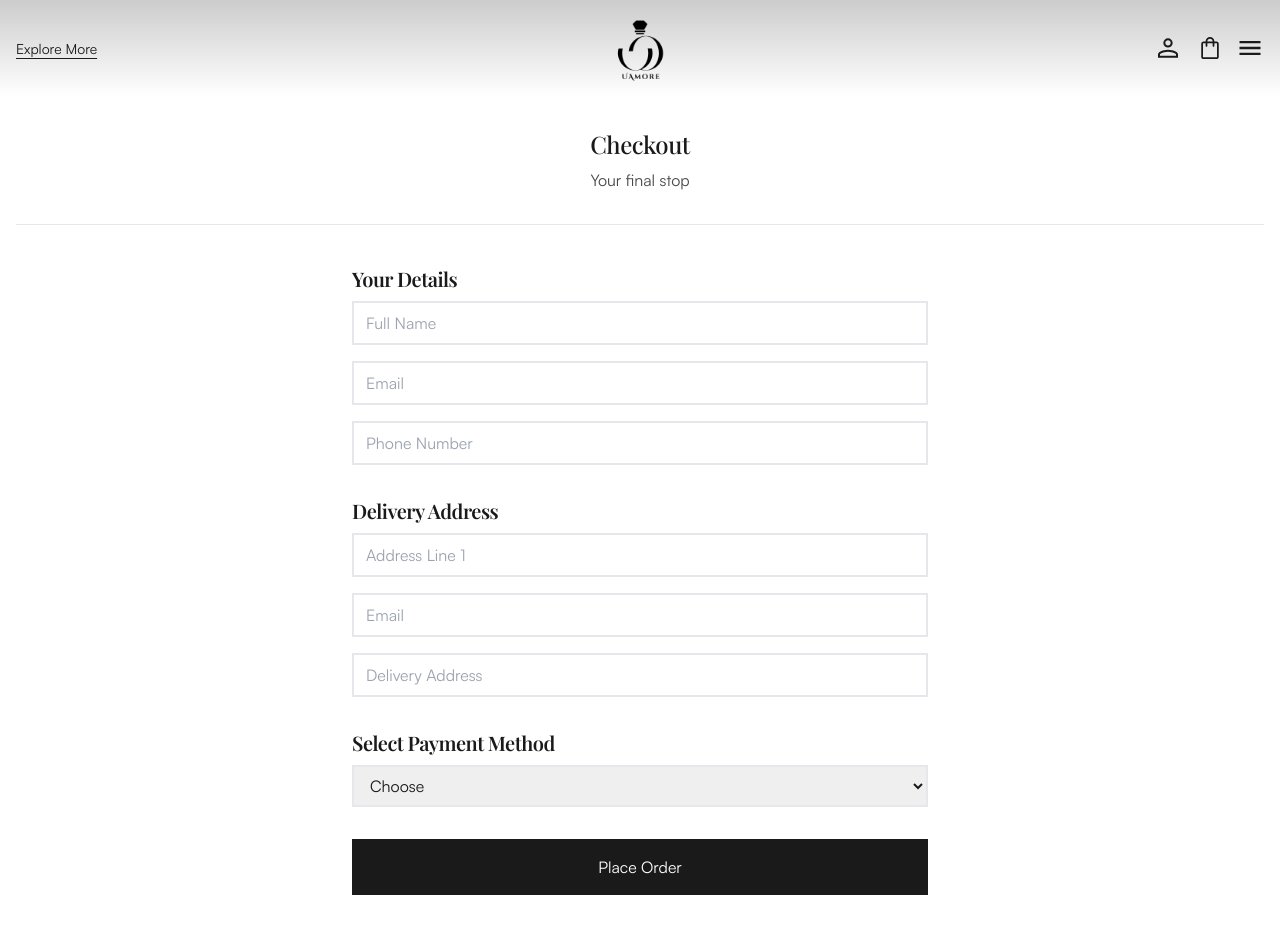
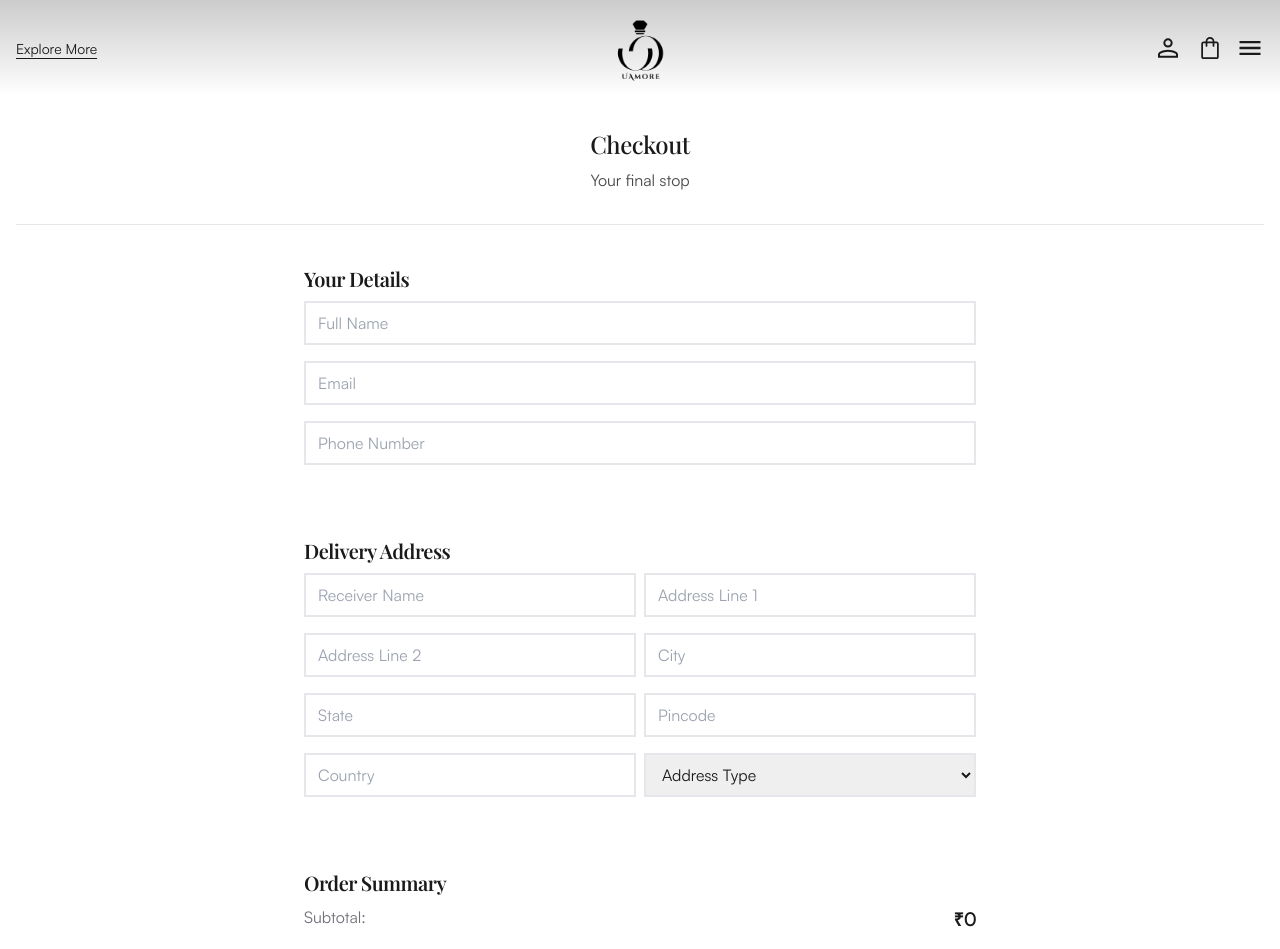
Before and after one commit to w-udhav/uamore-frontend, a React (Vite) app: page /checkout in a window 1280 px wide. Shown: the top 949 px of the page. Built offline with nearby package versions, Linux system fonts and the light colour scheme; a web font is replaced by a local one.

Commit message:
payment integration: WOP

```diff
--- a/src/pages/Checkout.jsx
+++ b/src/pages/Checkout.jsx
@@ -1,25 +1,57 @@
-import React, { useState } from "react";
+import React, { useEffect, useState } from "react";
 import MainLayout from "../components/layout/MainLayout";
 import { useCart } from "../contexts/CartContext";
 import { useNavigate } from "react-router-dom";
 import { useAuth } from "../contexts/AuthContext";
 import PageHeaders from "../components/ui/PageHeaders";
+import axiosInstance from "../utils/axiosInstance";
+import logo from "../assets/logos/logo_black.png";
 
 export default function Checkout() {
-  const { cart, calculateCartValue } = useCart();
-  const { user } = useAuth();
+  const { cart, calculateCartValue, cartReciept } = useCart();
+  const { subtotal, total, couponDiscount: discount, gst } = cartReciept();
+
+  const { isLoggedIn, user, getDetails, addAddress } = useAuth();
 
   const navigate = useNavigate();
 
   const [userDetails, setUserDetails] = useState({
-    name: user?.name,
-    email: user?.email,
-    addressLine1: "",
-    addressLine2: "",
-    postalCode: "",
+    name: user?.name ?? "",
+    email: user?.email ?? "",
+    phone: user?.phone ?? "",
+
+    receiverName: user?.addresses[0]?.receiverName ?? "",
+    addressLine1: user?.addresses[0]?.addressLine1 ?? "",
+    addressLine2: user?.addresses[0]?.addressLine2 ?? "",
+    city: user?.addresses[0]?.city ?? "",
+    state: user?.addresses[0]?.state ?? "",
+    addressType: user?.addresses[0]?.addressType ?? "",
+    pincode: user?.addresses[0]?.pincode ?? "",
+    country: user?.addresses[0]?.country ?? "",
   });
+  let flag = true;
+  const handleAddress = async () => {
+    const address = {
+      receiverName: userDetails.receiverName,
+      addressLine1: userDetails.addressLine1,
+      addressLine2: userDetails.addressLine2,
+      city: userDetails.city,
+      state: userDetails.state,
+      addressType: userDetails.addressType,
+      pincode: userDetails.pincode,
+      country: userDetails.country,
+    };
 
-  const [paymentMethod, setPaymentMethod] = useState("");
+    if (flag) {
+      try {
+        const res = await addAddress(address);
+        if (res.status === 200) {
+          console.log("success");
+        }
+        flag = false;
+      } catch (error) {}
+    }
+  };
 
   const loadRazorpay = () => {
     return new Promise((resolve) => {
@@ -32,13 +64,18 @@ export default function Checkout() {
   };
 
   const handlePlaceOrder = async () => {
-    if (!userDetails.name || !userDetails.email || !userDetails.addressLine1) {
+    if (
+      !userDetails.name ||
+      !userDetails.email ||
+      !userDetails.phone ||
+      !userDetails.addressLine1 ||
+      !userDetails.addressLine2 ||
+      !userDetails.addressType ||
+      !userDetails.city ||
+      !userDetails.country ||
+      !userDetails.state
+    ) {
       alert("Please fill all details");
-      return;
-    }
-
-    if (!paymentMethod) {
-      alert("Select a payment method");
       return;
     }
 
@@ -49,35 +86,88 @@ export default function Checkout() {
     }
 
     // Call backend to create an order
-    const orderData = await fetch("/api/create-order", {
-      method: "POST",
-      headers: { "Content-Type": "application/json" },
-      body: JSON.stringify({
-        amount: calculateCartValue() * 100, // Razorpay expects amount in paise
-        currency: "INR",
-        receipt: `receipt_${Math.random()}`,
-      }),
-    }).then((res) => res.json());
+    let orderData;
+
+    if (isLoggedIn) {
+      orderData = await axiosInstance.post("/api/v1/order", {
+        Address: {
+          receiverName: userDetails.receiverName,
+          addressLine1: userDetails.addressLine1,
+          addressLine2: userDetails.addressLine2,
+          city: userDetails.city,
+          state: userDetails.state,
+          addressType: userDetails.addressType,
+          pincode: userDetails.pincode,
+          country: userDetails.country,
+        },
+      });
+    } else {
+      let cartItems = [];
+      cartItems.map((item) => {
+        cartItems.push({
+          product: {
+            id: item._id,
+            name: item.name,
+            title: item.title,
+            subtitle: item.subtitle,
+            price: item.price,
+          },
+          quantity: item.quantity,
+        });
+      });
+      orderData = await axiosInstance.post("/api/v1/order-guest", {
+        Address: {
+          receiverName: userDetails.receiverName,
+          addressLine1: userDetails.addressLine1,
+          addressLine2: userDetails.addressLine2,
+          city: userDetails.city,
+          state: userDetails.state,
+          addressType: userDetails.addressType,
+          pincode: userDetails.pincode,
+          country: userDetails.country,
+        },
+        phone: userDetails?.phone,
+        cartItems: cartItems,
+        name: userDetails?.name,
+        email: userDetails?.email,
+      });
+    }
 
     const options = {
-      key: "YOUR_RAZORPAY_KEY_ID",
-      amount: orderData.amount,
-      currency: orderData.currency,
-      name: "UAmore",
-      description: "Order Payment",
-      image: "../assets/logos/logo_black.png",
-      order_id: orderData.id,
+      key: import.meta.env.VITE_RAZORPAY_KEY,
+      KeySecret: import.meta.env.VITE_RAZORPAY_KEY_SECRET,
+      amount: orderData?.data?.totalPrice * 100,
+      currency: "INR",
+      name: userDetails.name,
+      description: "UAmore transaction",
+      image: { logo },
+      order_id: orderData?.data?.paymentInfo?.gatewayOrderId,
       handler: async function (response) {
-        alert("Payment Successful");
-        navigate("/success");
+        const data = {
+          orderCreationId: orderData?.data?.paymentInfo?.gatewayOrderId,
+          razorpayPaymentId: response.razorpay_payment_id,
+          razorpayOrderId: response.razorpay_order_id,
+          razorpaySignature: response.razorpay_signature,
+        };
+        console.log(response);
+
+        const result = await axiosInstance.post(
+          "/api/v1/verify-purchase",
+          data
+        );
+
+        alert(result.data.msg);
       },
       prefill: {
         name: userDetails.name,
         email: userDetails.email,
-        contact: userDetails.phoneNumber,
+        contact: userDetails.phone,
+      },
+      notes: {
+        address: "UAmore",
       },
       theme: {
-        color: "#3399cc",
+        color: "#61dafb",
       },
     };
 
@@ -85,10 +175,14 @@ export default function Checkout() {
     paymentObject.open();
   };
 
+  useEffect(() => {
+    getDetails();
+  }, []);
+
   return (
     <MainLayout className="mt-24 ">
       <PageHeaders title="Checkout" subtitle="Your final stop" />
-      <div className="min-h-svh py-10 max-w-xl mx-auto">
+      <div className="min-h-svh py-10 max-w-2xl mx-auto flex flex-col gap-10">
         {/* User Details */}
         <div className="mb-6">
           <h2 className="text-xl font-semibold">Your Details</h2>
@@ -99,7 +193,8 @@ export default function Checkout() {
             onChange={(e) =>
               setUserDetails({ ...userDetails, name: e.target.value })
             }
-            className="w-full border-2 px-3 py-2 my-2"
+            className="w-full border-2 px-3 py-2 my-2 h-11"
+            required
           />
           <input
             type="email"
@@ -108,64 +203,141 @@ export default function Checkout() {
             onChange={(e) =>
               setUserDetails({ ...userDetails, email: e.target.value })
             }
-            className="w-full border-2 px-3 py-2 my-2"
+            className="w-full border-2 px-3 py-2 my-2 h-11"
           />
           <input
             type="number"
             placeholder="Phone Number"
-            value={userDetails.email}
+            value={userDetails.phone}
             onChange={(e) =>
-              setUserDetails({ ...userDetails, email: e.target.value })
+              setUserDetails({ ...userDetails, phone: e.target.value })
             }
-            className="w-full border-2 px-3 py-2 my-2"
+            className="w-full border-2 px-3 py-2 my-2 h-11"
+            required
           />
         </div>
 
         {/* Address */}
         <div className="mb-6">
           <h2 className="text-xl font-semibold">Delivery Address</h2>
+          <div className="grid grid-cols-2 gap-x-2">
+            <input
+              type="text"
+              placeholder="Receiver Name"
+              value={userDetails.receiverName}
+              onChange={(e) =>
+                setUserDetails({ ...userDetails, receiverName: e.target.value })
+              }
+              className="w-full border-2 px-3 py-2 my-2 h-11"
+            />
             <input
               type="text"
               placeholder="Address Line 1"
-            value={userDetails.name}
+              value={userDetails.addressLine1}
               onChange={(e) =>
-              setUserDetails({ ...userDetails, name: e.target.value })
+                setUserDetails({ ...userDetails, addressLine1: e.target.value })
               }
-            className="w-full border-2 px-3 py-2 my-2"
-          />
-          <input
-            type="email"
-            placeholder="Email"
-            value={userDetails.email}
-            onChange={(e) =>
-              setUserDetails({ ...userDetails, email: e.target.value })
-            }
-            className="w-full border-2 px-3 py-2 my-2"
+              className="w-full border-2 px-3 py-2 my-2 h-11"
             />
             <input
               type="text"
-            placeholder="Delivery Address"
-            value={userDetails.address}
+              placeholder="Address Line 2"
+              value={userDetails.addressLine2}
               onChange={(e) =>
-              setUserDetails({ ...userDetails, address: e.target.value })
+                setUserDetails({ ...userDetails, addressLine2: e.target.value })
               }
-            className="w-full border-2 px-3 py-2 my-2"
+              className="w-full border-2 px-3 py-2 my-2 h-11"
             />
+            <input
+              type="text"
+              placeholder="City"
+              value={userDetails.city}
+              onChange={(e) =>
+                setUserDetails({ ...userDetails, city: e.target.value })
+              }
+              className="w-full border-2 px-3 py-2 my-2 h-11"
+            />
+            <input
+              type="text"
+              placeholder="State"
+              value={userDetails.state}
+              onChange={(e) =>
+                setUserDetails({ ...userDetails, state: e.target.value })
+              }
+              className="w-full border-2 px-3 py-2 my-2 h-11"
+            />
+            <input
+              type="number"
+              placeholder="Pincode"
+              value={userDetails.pincode}
+              onChange={(e) =>
+                setUserDetails({ ...userDetails, pincode: e.target.value })
+              }
+              className="w-full border-2 px-3 py-2 my-2 h-11"
+            />
+            <input
+              type="text"
+              placeholder="Country"
+              value={userDetails.country}
+              onChange={(e) =>
+                setUserDetails({ ...userDetails, country: e.target.value })
+              }
+              className="w-full border-2 px-3 py-2 my-2 h-11"
+            />
+            <select
+              value={userDetails.addressType}
+              onChange={(e) => {
+                setUserDetails({ ...userDetails, addressType: e.target.value });
+              }}
+              className="w-full border-2 px-3 py-2 my-2 h-11"
+            >
+              <option value="">Address Type</option>
+              <option value="HOME">Home</option>
+              <option value="WORK">Work</option>
+            </select>
+          </div>
+
+          {isLoggedIn && (
+            <div>
+              <button
+                onClick={handleAddress}
+                className="bg-zinc-100 px-6 py-2 text-sm hover:bg-charcoalBlack hover:text-white transition-all"
+              >
+                Add
+              </button>
+            </div>
+          )}
         </div>
 
         {/* Payment Method */}
         <div className="mb-6">
-          <h2 className="text-xl font-semibold">Select Payment Method</h2>
-          <select
-            value={paymentMethod}
-            onChange={(e) => setPaymentMethod(e.target.value)}
-            className="w-full border-2 px-3 py-2 my-2"
-          >
-            <option value="">Choose</option>
-            <option value="card">Credit/Debit Card</option>
-            <option value="upi">UPI</option>
-            <option value="paypal">PayPal</option>
-          </select>
+          <h2 className="text-xl font-semibold">Order Summary</h2>
+          <div className="flex flex-col gap-3 border-b py-2">
+            <div className="font-semibold flex justify-between">
+              <span className="font-medium text-zinc-500">Subtotal:</span>
+              <span className="text-lg">
+                ₹{isLoggedIn ? subtotal : calculateCartValue}
+              </span>
+            </div>
+            {isLoggedIn && (
+              <div className="font-semibold flex justify-between">
+                <span className="font-medium text-zinc-500">Discount</span>
+                <span className="text-lg text-green-400">- ₹{discount}</span>
+              </div>
+            )}
+            <div className="font-semibold flex justify-between">
+              <span className="font-medium text-zinc-500">GST</span>
+              <span className="text-lg text-zinc-400 line-through">
+                ₹{isLoggedIn ? gst : calculateCartValue * 0.18}
+              </span>
+            </div>
+          </div>
+          <div className="font-semibold flex justify-between pt-2">
+            <span className="font-medium text-zinc-500">Total</span>
+            <span className="text-lg">
+              ₹{isLoggedIn ? total : calculateCartValue}
+            </span>
+          </div>
         </div>
 
         {/* Place Order Button */}
--- a/src/pages/SingleProduct/SingleProduct.jsx
+++ b/src/pages/SingleProduct/SingleProduct.jsx
@@ -95,8 +95,6 @@ export default function SingleProduct() {
     }
     fetch();
   }, [cart]);
-
-  console.log(cartItem);
 
   if (loading) {
     return (
```
Also changed, not shown: src/contexts/AuthContext.jsx (+60 -1 lines), src/pages/Cart.jsx (+6 -2 lines), 1 other file (tests, documents, lock files or other folders). Lines whose indentation alone changed are shown as unchanged.
